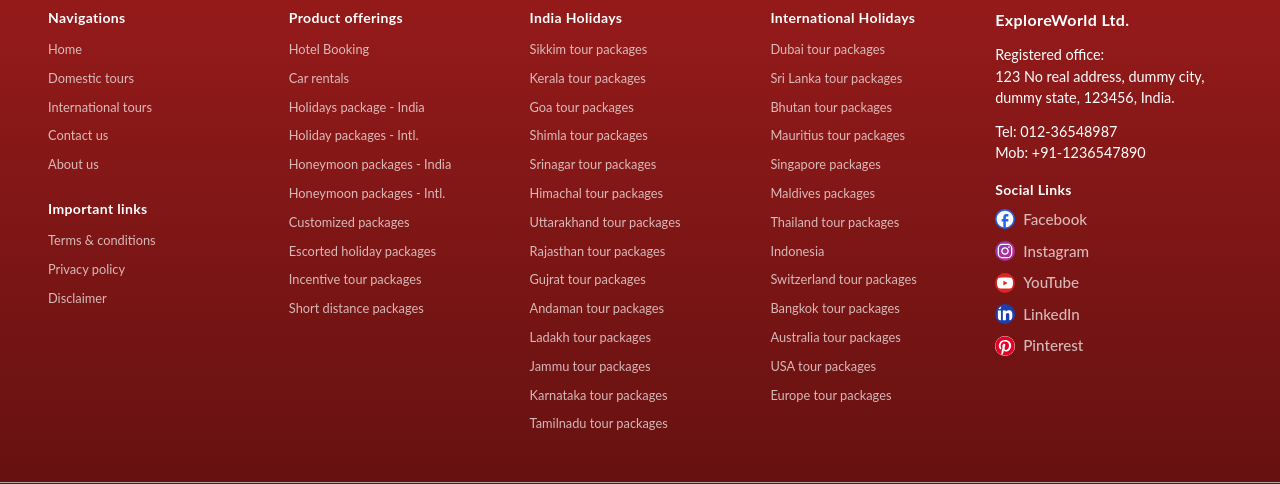
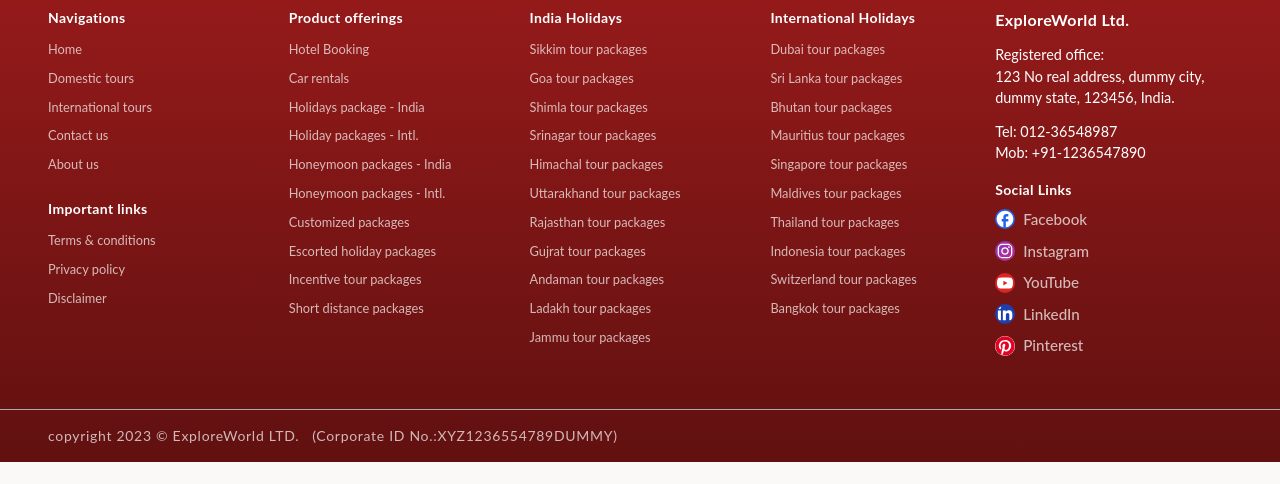
Before and after one commit to HitOP2509/exploreworld-tour-app-react, a React (Create React App) app: page /packages in a window 1280 px wide. Shown: the part 302-786 px from the top of the page. Built offline with nearby package versions, Linux system fonts and the light colour scheme; no server answers; the database is empty.

Commit message:
decreased footer links

```diff
--- a/src/layout/Footer.js
+++ b/src/layout/Footer.js
@@ -1,90 +1,148 @@
-import React from 'react';
-import FooterLinks from '../components/FooterLinks';
-import { MdFacebook } from 'react-icons/md';
-import { FaInstagram, FaLinkedinIn, FaPinterest, FaYoutube } from 'react-icons/fa';
+import React from "react";
+import FooterLinks from "../components/FooterLinks";
+import { MdFacebook } from "react-icons/md";
+import {
+    FaInstagram,
+    FaLinkedinIn,
+    FaPinterest,
+    FaYoutube,
+} from "react-icons/fa";
 
 const Footer = () => {
     const linksArr1 = [
-		{ name: 'Hotel Booking', link: '/' },
-		{ name: 'Car rentals', link: '/' },
-		{ name: 'Holidays package - India', link: '/packages/domestic' },
-		{ name: 'Holiday packages - Intl.', link: '/packages/international' },
-		{ name: 'Honeymoon packages - India', link: '/packages/honeymoon-india' },
-		{ name: 'Honeymoon packages - Intl.', link: '/packages/honeymoon-international' },
-		{ name: 'Customized packages', link: '/packages' },
-		{ name: 'Escorted holiday packages', link: '/packages/escorted' },
-		{ name: 'Incentive tour packages', link: '/packages/incentive' },
-		{ name: 'Short distance packages', link: '/packages/short' },
+        { name: "Hotel Booking", link: "/" },
+        { name: "Car rentals", link: "/" },
+        { name: "Holidays package - India", link: "/packages/domestic" },
+        { name: "Holiday packages - Intl.", link: "/packages/international" },
+        {
+            name: "Honeymoon packages - India",
+            link: "/packages/honeymoon-india",
+        },
+        {
+            name: "Honeymoon packages - Intl.",
+            link: "/packages/honeymoon-international",
+        },
+        { name: "Customized packages", link: "/packages" },
+        { name: "Escorted holiday packages", link: "/packages/escorted" },
+        { name: "Incentive tour packages", link: "/packages/incentive" },
+        { name: "Short distance packages", link: "/packages/short" },
     ];
     const linksArr2 = [
-		{ name: 'Home', link: '/' },
-		{ name: 'Domestic tours', link: '/packages/domestic' },
-		{ name: 'International tours', link: '/packages/international' },
-		{ name: 'Contact us', link: '/contact-us' },
-		{ name: 'About us', link: '/about-us' },
+        { name: "Home", link: "/" },
+        { name: "Domestic tours", link: "/packages/domestic" },
+        { name: "International tours", link: "/packages/international" },
+        { name: "Contact us", link: "/contact-us" },
+        { name: "About us", link: "/about-us" },
     ];
     const linksArr3 = [
-		{ name: 'Terms & conditions', link: '/terms' },
-		{ name: 'Privacy policy', link: '/privacy-policy' },
-		{ name: 'Disclaimer', link: '/disclaimer' },
+        { name: "Terms & conditions", link: "/terms" },
+        { name: "Privacy policy", link: "/privacy-policy" },
+        { name: "Disclaimer", link: "/disclaimer" },
     ];
     const linksArr4 = [
-		{ name: 'Sikkim tour packages', link: '/packages/domestic/sikkim' },
-		{ name: 'Kerala tour packages', link: '/packages/domestic/kerala' },
-		{ name: 'Goa tour packages', link: '/packages/domestic/goa' },
-		{ name: 'Shimla tour packages', link: '/packages/domestic/shimla' },
-		{ name: 'Srinagar tour packages', link: '/packages/domestic/srinagar' },
-		{ name: 'Himachal tour packages', link: '/packages/domestic/himachal' },
-		{ name: 'Uttarakhand tour packages', link: '/packages/domestic/uttarakhand' },
-		{ name: 'Rajasthan tour packages', link: '/packages/domestic/rajasthan' },
-		{ name: 'Gujrat tour packages', link: '/packages/domestic/gujrat' },
-		{ name: 'Andaman tour packages', link: '/packages/domestic/andaman' },
-		{ name: 'Ladakh tour packages', link: '/packages/domestic/ladakh' },
-		{ name: 'Jammu tour packages', link: '/packages/domestic/jammu' },
-		{ name: 'Karnataka tour packages', link: '/packages/domestic/karnataka' },
-		{ name: 'Tamilnadu tour packages', link: '/packages/domestic/tamilnadu' },
+        { name: "Sikkim tour packages", link: "/packages/domestic/sikkim" },
+        { name: "Goa tour packages", link: "/packages/domestic/goa" },
+        { name: "Shimla tour packages", link: "/packages/domestic/shimla" },
+        { name: "Srinagar tour packages", link: "/packages/domestic/srinagar" },
+        { name: "Himachal tour packages", link: "/packages/domestic/himachal" },
+        {
+            name: "Uttarakhand tour packages",
+            link: "/packages/domestic/uttarakhand",
+        },
+        {
+            name: "Rajasthan tour packages",
+            link: "/packages/domestic/rajasthan",
+        },
+        { name: "Gujrat tour packages", link: "/packages/domestic/gujrat" },
+        { name: "Andaman tour packages", link: "/packages/domestic/andaman" },
+        { name: "Ladakh tour packages", link: "/packages/domestic/ladakh" },
+        { name: "Jammu tour packages", link: "/packages/domestic/jammu" },
+        // { name: 'Kerala tour packages', link: '/packages/domestic/kerala' },
+        // { name: 'Karnataka tour packages', link: '/packages/domestic/karnataka' },
+        // { name: 'Tamilnadu tour packages', link: '/packages/domestic/tamilnadu' },
     ];
     const linksArr5 = [
-		{ name: 'Dubai tour packages', link: '/packages/international/dubai' },
-		{ name: 'Sri Lanka tour packages', link: '/packages/international/srilanka' },
-		{ name: 'Bhutan tour packages', link: '/packages/international/bhutan' },
-		{ name: 'Mauritius tour packages', link: '/packages/international/mauritius' },
-		{ name: 'Singapore packages', link: '/packages/international/singapore' },
-		{ name: 'Maldives packages', link: '/packages/international/maldives' },
-		{ name: 'Thailand tour packages', link: '/packages/international/thailand' },
-		{ name: 'Indonesia', link: '/packages/international/indonesia' },
-		{ name: 'Switzerland tour packages', link: '/packages/international/switzerland' },
-		{ name: 'Bangkok tour packages', link: '/packages/international/bangkok' },
-		{ name: 'Australia tour packages', link: '/packages/international/australia' },
-		{ name: 'USA tour packages', link: '/packages/international/usa' },
-		{ name: 'Europe tour packages', link: '/packages/international/europe' },
+        { name: "Dubai tour packages", link: "/packages/international/dubai" },
+        {
+            name: "Sri Lanka tour packages",
+            link: "/packages/international/srilanka",
+        },
+        {
+            name: "Bhutan tour packages",
+            link: "/packages/international/bhutan",
+        },
+        {
+            name: "Mauritius tour packages",
+            link: "/packages/international/mauritius",
+        },
+        {
+            name: "Singapore tour packages",
+            link: "/packages/international/singapore",
+        },
+        {
+            name: "Maldives tour packages",
+            link: "/packages/international/maldives",
+        },
+        {
+            name: "Thailand tour packages",
+            link: "/packages/international/thailand",
+        },
+        {
+            name: "Indonesia tour packages",
+            link: "/packages/international/indonesia",
+        },
+        {
+            name: "Switzerland tour packages",
+            link: "/packages/international/switzerland",
+        },
+        {
+            name: "Bangkok tour packages",
+            link: "/packages/international/bangkok",
+        },
+        // {
+        //     name: "Australia tour packages",
+        //     link: "/packages/international/australia",
+        // },
+        // { name: "USA tour packages", link: "/packages/international/usa" },
+        // {
+        //     name: "Europe tour packages",
+        //     link: "/packages/international/europe",
+        // },
     ];
 
     const socialLinks = [
         {
-			name: 'Facebook',
-			icon: <MdFacebook className='bg-blue-600 rounded-full text-xl' />,
-			link: 'https://www.facebook.com/',
+            name: "Facebook",
+            icon: <MdFacebook className="bg-blue-600 rounded-full text-xl" />,
+            link: "https://www.facebook.com/",
         },
         {
-			name: 'Instagram',
-			icon: <FaInstagram className='bg-gradient-to-br from-[#8a3ab9] to-[#bc2a8d] rounded-full text-xl p-[0.1rem]' />,
-			link: 'https://www.instagram.com/',
+            name: "Instagram",
+            icon: (
+                <FaInstagram className="bg-gradient-to-br from-[#8a3ab9] to-[#bc2a8d] rounded-full text-xl p-[0.1rem]" />
+            ),
+            link: "https://www.instagram.com/",
         },
         {
-			name: 'YouTube',
-			icon: <FaYoutube className='bg-red-600 rounded-full text-xl p-[0.1rem]' />,
-			link: 'https://www.youtube.com/',
+            name: "YouTube",
+            icon: (
+                <FaYoutube className="bg-red-600 rounded-full text-xl p-[0.1rem]" />
+            ),
+            link: "https://www.youtube.com/",
         },
         {
-			name: 'LinkedIn',
-			icon: <FaLinkedinIn className='bg-blue-800 rounded-full text-xl p-[0.1rem]' />,
-			link: 'https://www.linkedin.com.com/',
+            name: "LinkedIn",
+            icon: (
+                <FaLinkedinIn className="bg-blue-800 rounded-full text-xl p-[0.1rem]" />
+            ),
+            link: "https://www.linkedin.com.com/",
         },
         {
-			name: 'Pinterest',
-			icon: <FaPinterest className='bg-white text-[#E60023] rounded-full text-xl p-[0rem]' />,
-			link: 'https://www.pinterest.com/',
+            name: "Pinterest",
+            icon: (
+                <FaPinterest className="bg-white text-[#E60023] rounded-full text-xl p-[0rem]" />
+            ),
+            link: "https://www.pinterest.com/",
         },
     ];
 
```
Lines whose indentation alone changed are shown as unchanged.
